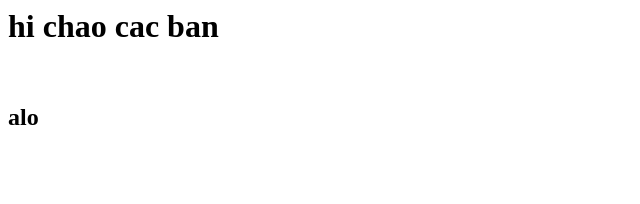
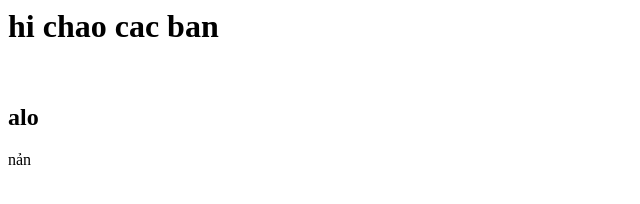
Before and after one commit to Khang0810/Demo-Upload-Git, a plain HTML site: page index.html in a window 1280 px wide. Shown: the full height of the page, 0-640 px from the left. Drawn offline with Linux system fonts and the light colour scheme.

Commit message:
Update index.html
update by khang

```diff
--- a/index.html
+++ b/index.html
@@ -1,3 +1,4 @@
 <h1>hi chao cac ban</h1>
 <br>
 <h2>alo</h2>
+<a>nản</a>
```
